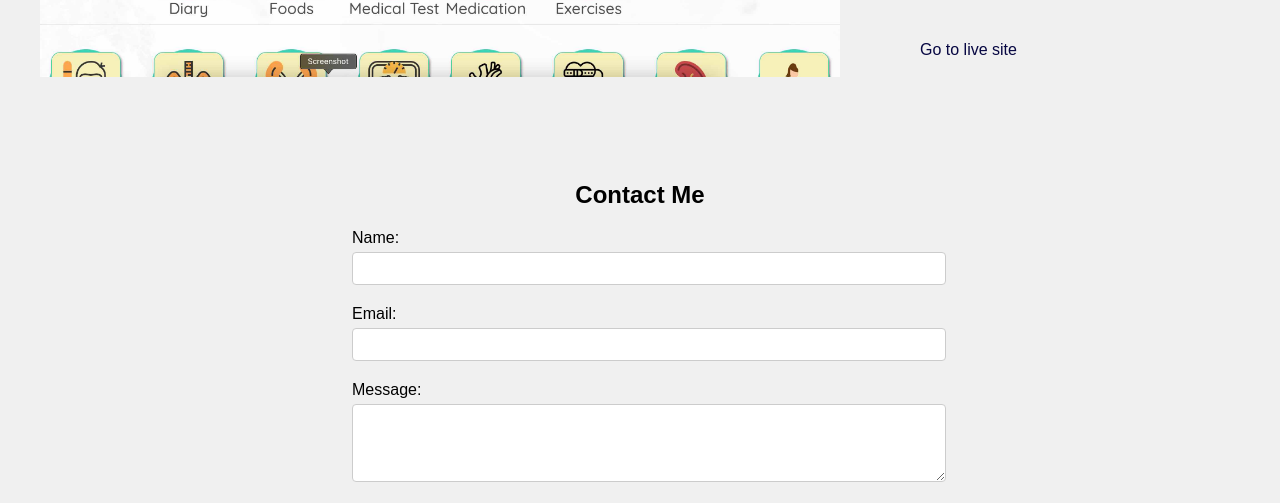
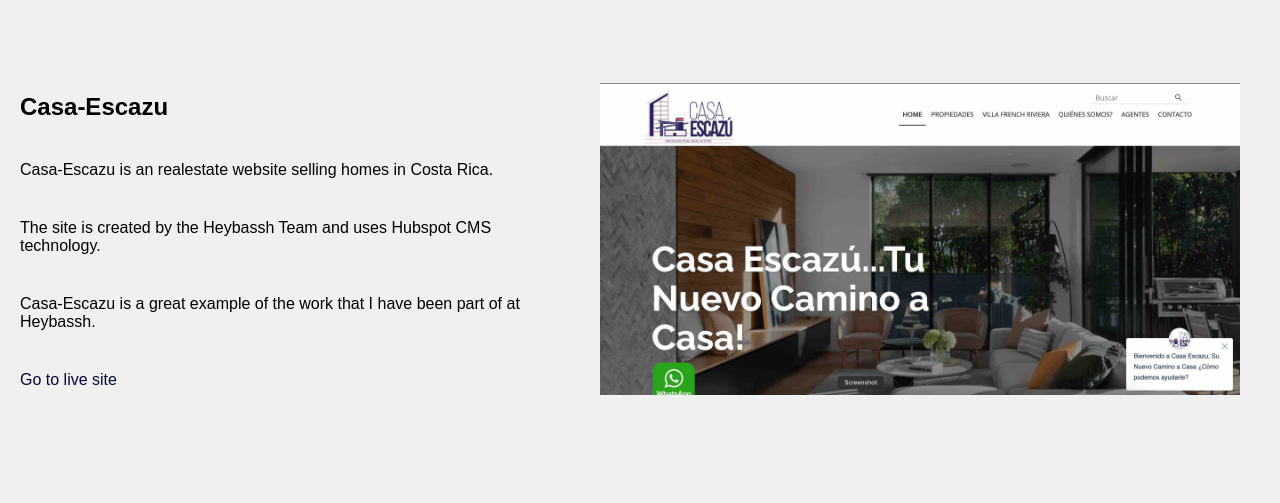
Before and after one commit to eriancoet/Portfolio25, a plain HTML site: page heybassh.html in a window 1280 px wide. Shown: the part 917-1420 px from the top of the page. Drawn offline with Linux system fonts and the light colour scheme.

Commit message:
heybassh 2

```diff
--- a/heybassh.html
+++ b/heybassh.html
@@ -42,6 +42,28 @@
    <p class="align-left"><a href="https://celesyard.com/">Go to live site</a></p></div>
 </div>
 </div>
+
+<div class="container-centered">
+    <div class="container-heybassh">
+
+        <div>
+            <h2 class="align-left">
+                Casa-Escazu
+           </h2>
+           <p class="align-left">
+            Casa-Escazu is an realestate website selling homes in Costa Rica.
+           </p>
+           <p class="align-left">
+            The site is created by the Heybassh Team and uses Hubspot CMS technology.
+           </p>
+           <p class="align-left">
+            Casa-Escazu is a great example of the work that I have been part of at Heybassh.
+           </p>
+
+       <p class="align-left"><a href="https://www.casaescazu.com/">Go to live site</a></p></div>
+       <div><img class="img-size" src="img/casa.jpg"></div>
+    </div>
+    </div>
 
 <div class="container-ct-form">
 
--- a/stylesheet.css
+++ b/stylesheet.css
@@ -326,7 +326,7 @@ p {
   }
 
   .img-size {
-    width: 50rem;
+    width: 40rem;
     padding: 40px;
   }
 
```
Also changed, not shown: img/casa.jpg (added), 1 other file.
